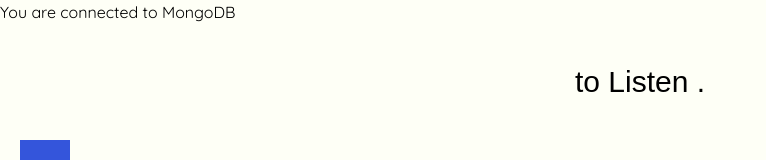
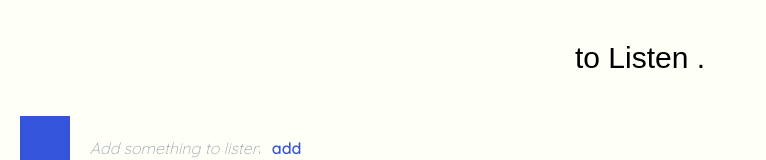
Before and after one commit to Malena-Guallar/to_Listen, a Next.js app: page / in a window 1280 px wide. Shown: the top 160 px of the page, without its empty margins (0-766 px from the left). Built offline with nearby package versions, Linux system fonts and the light colour scheme; no server answers; a web font is replaced by a local one.

Commit message:
Log in server terminal that we are connected to MongoDB instead to display it in the main page

```diff
--- a/pages/index.jsx
+++ b/pages/index.jsx
@@ -30,6 +30,7 @@ export const getServerSideProps = async () => {
     //
     // Then you can execute queries against your database like so:
     // db.find({}) or any of the MongoDB Node Driver commands
+    console.log("Connected to MongoDB !");
     return {
       props: { isConnected: true },
     }
@@ -42,7 +43,7 @@ export const getServerSideProps = async () => {
   }
 }
 
-export default function Home({ isConnected }) {
+export default function Home() {
 
   const [todos, setTodos] = useState([]);
   const [input, setInput] = useState("");
@@ -69,11 +70,6 @@ export default function Home({ isConnected }) {
 
   return (
     <main id="app_container" class={`${quicksand.className} w-screen h-screen bg-cream`}>
-      {isConnected ? (
-        <h1>You are connected to MongoDB</h1>
-      ): (
-        <h1>Connection to MongoDB failed ...</h1>
-      )}
       <h1 id="header" class={`${italiana.className} flex text-3xl p-10 place-content-center`}> to Listen .</h1>
       <div id="form_container" class="flex flex-row ml-5">
         <p id="blue_square" class="bg-blue p-5 text-blue" >a</p>
```
